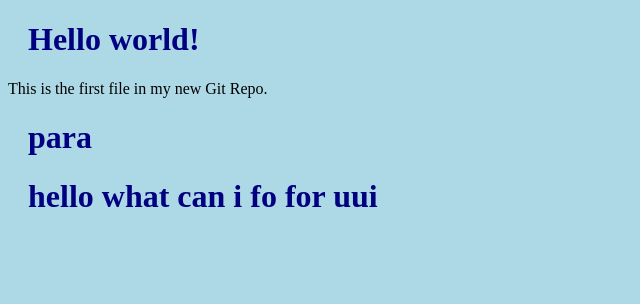
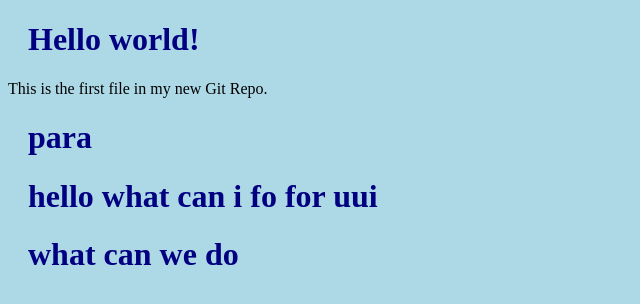
Before and after one commit to Vedantgotra/hello-world, a plain HTML site: page index.html in a window 1280 px wide. Shown: the whole page, without its empty margins (0-640 px from the left). Drawn offline with Linux system fonts and the light colour scheme.

Commit message:
new branch

```diff
--- a/index.html
+++ b/index.html
@@ -10,5 +10,6 @@
 <p>This is the first file in my new Git Repo.</p>
 <h1>para</h1>
 <h1>hello what can i fo for uui</h1>
+<h1>what can we do </h1>
 </body>
 </html>
```
